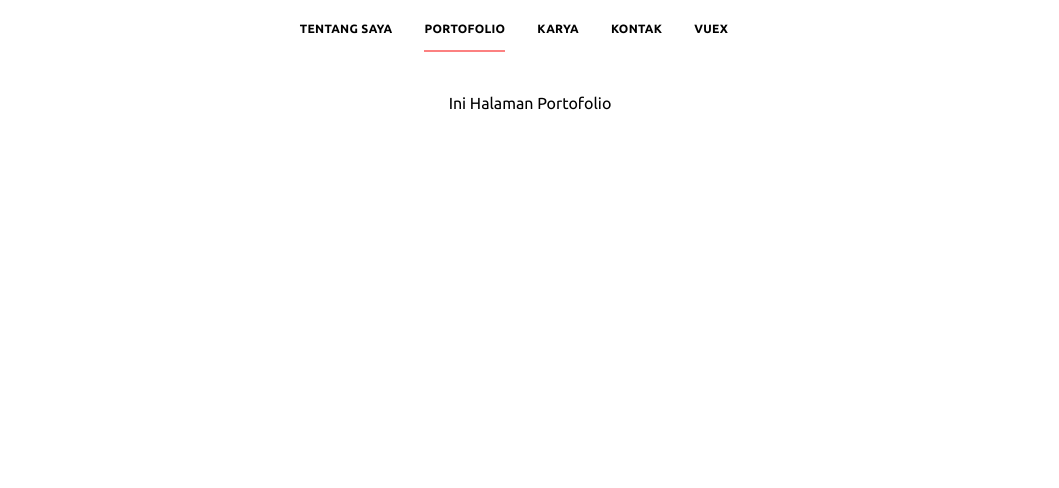
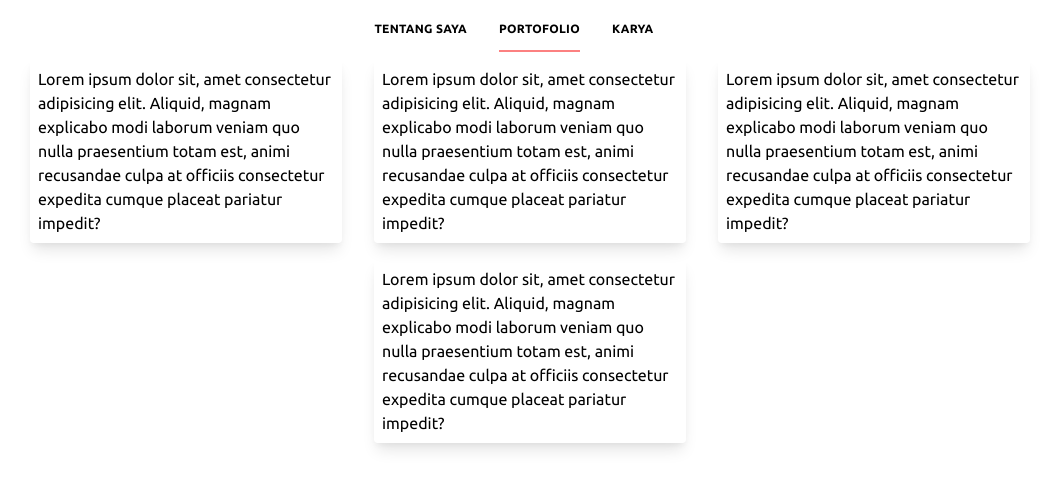
Before and after one commit to ahmadshobirin/new-myportofolio, a Vue app: page /portofolio in a window 1280 px wide. Shown: the top 488 px of the page, without its empty margins (110-1169 px from the left). Built offline with nearby package versions, Linux system fonts and the light colour scheme.

Commit message:
neu icons :package:

```diff
--- a/package.json
+++ b/package.json
@@ -11,6 +11,7 @@
     "axios": "^0.19.2",
     "bootstrap-vue": "^2.15.0",
     "core-js": "^3.6.5",
+    "neuicons": "^1.7.6",
     "typeface-ubuntu": "0.0.65",
     "vue": "^2.6.11",
     "vue-axios": "^2.1.5",
--- a/public/index.html
+++ b/public/index.html
@@ -7,6 +7,7 @@
     <link rel="icon" href="<%= BASE_URL %>favicon.ico">
     <title><%= htmlWebpackPlugin.options.title %></title>
     <link href="https://fonts.googleapis.com/css2?family=Ubuntu:wght@400;500;700&display=swap" rel="stylesheet">
+    <link rel="stylesheet" href="https://cdn.jsdelivr.net/npm/neuicons/css/neu.min.css">
   </head>
   <body>
     <noscript>
--- a/src/components/Nav.vue
+++ b/src/components/Nav.vue
@@ -14,13 +14,13 @@
         to="/karya"
       >Karya</router-link>
 
-     <router-link class="no-underline text-grey-dark border-b-2 border-transparent uppercase tracking-wide font-bold text-xs py-3 mr-8"
+     <!-- <router-link class="no-underline text-grey-dark border-b-2 border-transparent uppercase tracking-wide font-bold text-xs py-3 mr-8"
         to="/kontak"
       >Kontak</router-link>
 
       <router-link class="no-underline text-grey-dark border-b-2 border-transparent uppercase tracking-wide font-bold text-xs py-3 mr-8"
         to="/vuex"
-      >Vuex</router-link>
+      >Vuex</router-link> -->
 
     </div>
   </nav>
--- a/src/views/About.vue
+++ b/src/views/About.vue
@@ -6,6 +6,11 @@
         alt="avatar"
         class="w-64 h-64 rounded-full mb-8 lg:mb-0"
       />
+      <div>
+        <a href=""><i class="neu-br-telegram" style="font-size: 24px;"></i></a>
+        <a href=""><i class="neu-br-github" style="font-size: 24px;"></i></a>
+        <a href=""><i class="neu-br-twitter" style="font-size: 24px;"></i></a>
+      </div>
       <div class="lg:ml-16 leading-loose mb-6">
         <h2 class="text-3xl text-bold">Ahmad Shobirin</h2>
         <div class="uppercase font-light text-xs text-red-400 tracking-widest mb-4">Web Developer</div>
--- a/src/views/Portofolio.vue
+++ b/src/views/Portofolio.vue
@@ -1,11 +1,25 @@
 <template>
-    <div class="mt-10">
-        <p class="text-center">Ini Halaman Portofolio</p>
+  <div class="container mx-auto sm:px-4">
+    <div class="flex flex-wrap items-center justify-center">
+      <div class="shadow-lg w-1/4 my-2 rounded mx-4 p-2">
+        <h4>Lorem ipsum dolor sit, amet consectetur adipisicing elit. Aliquid, magnam explicabo modi laborum veniam quo nulla praesentium totam est, animi recusandae culpa at officiis consectetur expedita cumque placeat pariatur impedit?</h4>
+      </div>
+      <div class="shadow-lg w-1/4 my-2 rounded mx-4 p-2">
+        <h4>Lorem ipsum dolor sit, amet consectetur adipisicing elit. Aliquid, magnam explicabo modi laborum veniam quo nulla praesentium totam est, animi recusandae culpa at officiis consectetur expedita cumque placeat pariatur impedit?</h4>
+      </div>
+      <div class="shadow-lg w-1/4 my-2 rounded mx-4 p-2">
+        <h4>Lorem ipsum dolor sit, amet consectetur adipisicing elit. Aliquid, magnam explicabo modi laborum veniam quo nulla praesentium totam est, animi recusandae culpa at officiis consectetur expedita cumque placeat pariatur impedit?</h4>
+      </div>
+      <div class="shadow-lg w-1/4 my-2 rounded mx-4 p-2">
+        <h4>Lorem ipsum dolor sit, amet consectetur adipisicing elit. Aliquid, magnam explicabo modi laborum veniam quo nulla praesentium totam est, animi recusandae culpa at officiis consectetur expedita cumque placeat pariatur impedit?</h4>
+      </div>
+
     </div>
+  </div>
 </template>
 
 <script>
 export default {
-    name: 'Portofolio'
-}
+  name: "Portofolio",
+};
 </script>
```
Also changed, not shown: 1 other file (tests, documents, lock files or other folders).
